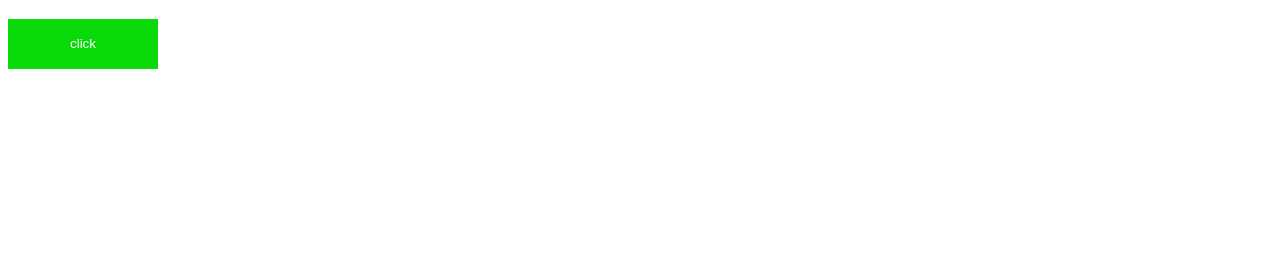
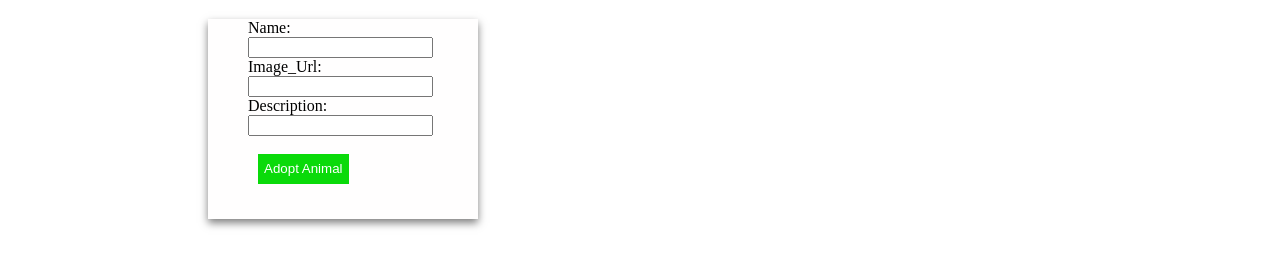
Before and after one commit to Silvia-Wachira/Zoo-Keeping-Application, a plain HTML site: page index.html in a window 1280 px wide. Shown: the part 104-370 px from the top of the page. Drawn offline with Linux system fonts and the light colour scheme; no server answers.

Commit message:
style card

```diff
--- a/assets/css/style.css
+++ b/assets/css/style.css
@@ -1,13 +1,38 @@
 .head {
     color: white;
-    background-color: rgb(10, 218, 10);
+    background-color: #0ada0a;
     height: 80px;
 }
+/* .container {
+    padding: 4px 16px;
+    justify-content: center;
+} */
 
-.btn {
+ .form {
+     /* margin: 2px 16px;  */
+
+    margin-left:40px;
+}
+.card {
+    background: rgb(255, 254, 254);
+    width: 270px;
+    height: 200px;
+    border: 2px;
+    /* margin: 200px; */
+    margin-left: 200px;
+    box-shadow: 0 4px 8px 0 rgba(0,0,0,0.5);
+    transition: 0.4s;
+
+
+}
+.card:hover {
+    box-shadow: 0 8px 16px 0 rgba(0,0,0,0.2);
+  }
+
+  .btn {
     color: white;
-    background-color: rgb(10, 218, 10);
+    background-color: #0ada0a;
     border: none;
-    height: 50px;
-    width: 150px;
-}
+    height: 30px;
+    margin-left: 50px;
+  }
--- a/assets/js/script.js
+++ b/assets/js/script.js
@@ -2,4 +2,3 @@
 console.log("before fetch")
 fetch('http://localhost:3000/animals')
 . then(res => console.log(res))
-console.log("after fetch")
--- a/index.html
+++ b/index.html
@@ -8,7 +8,21 @@
 </head>
 <body>
     <h1 class="head">Welcome To Zoo Keeper Project</h1>
-    <button class="btn">click</button>
+    <div class="container">
+        <div class="card">
+            <div class="card-image car-1"></div>
+            <form action="" class="form">
+                <label for="name">Name: </label> <br>
+                <input type="text" id="name" name="name"><br>
+                <label for="image">Image_Url: </label><br>
+                <input type="img" id="img" name="img"><br>
+                <label for="description">Description:</label><br>
+                <input type="text" id="desc" name="description">
+
+            </form><br>
+            <button class="btn">Adopt Animal </button>
+    </div>
+      </div>
     <script src="/assets/js/script.js"></script>
 </body>
 </html>
```
